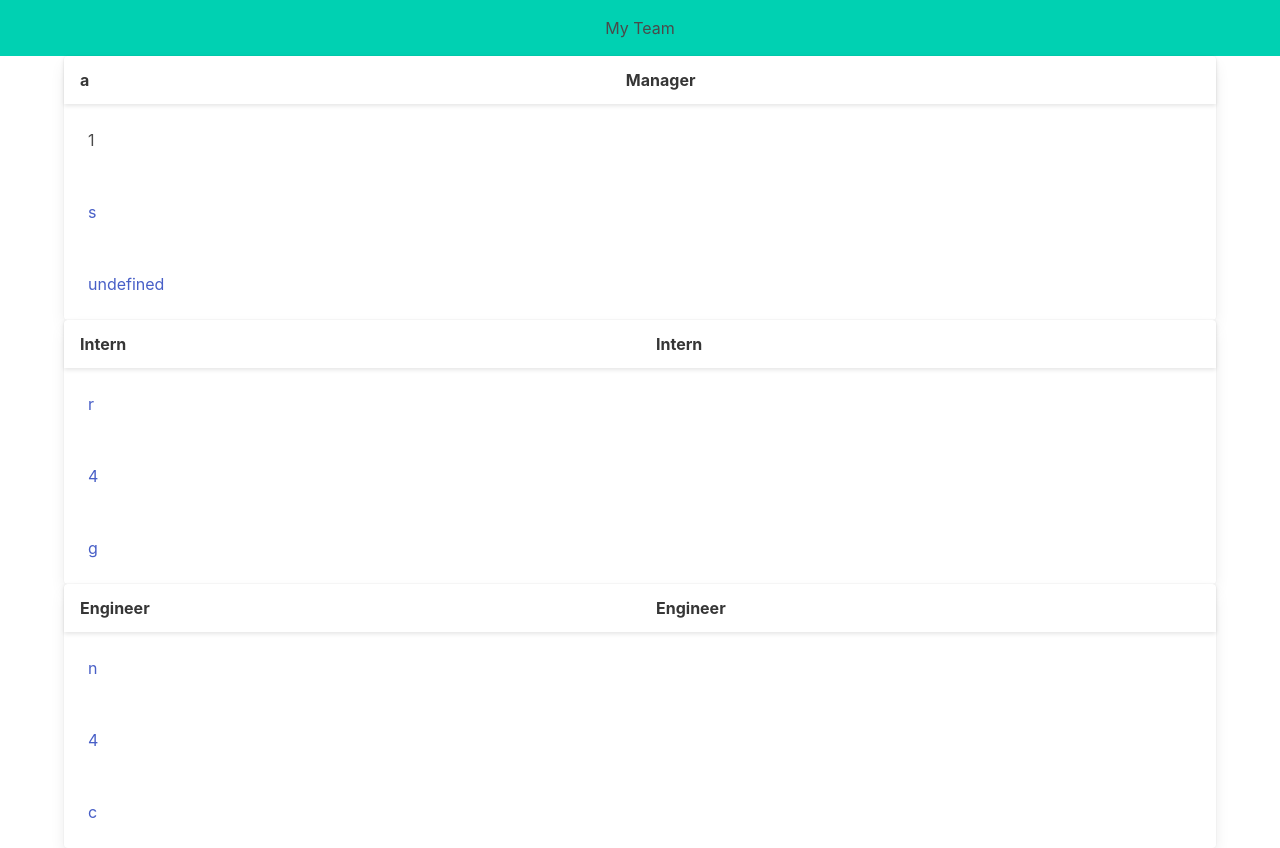
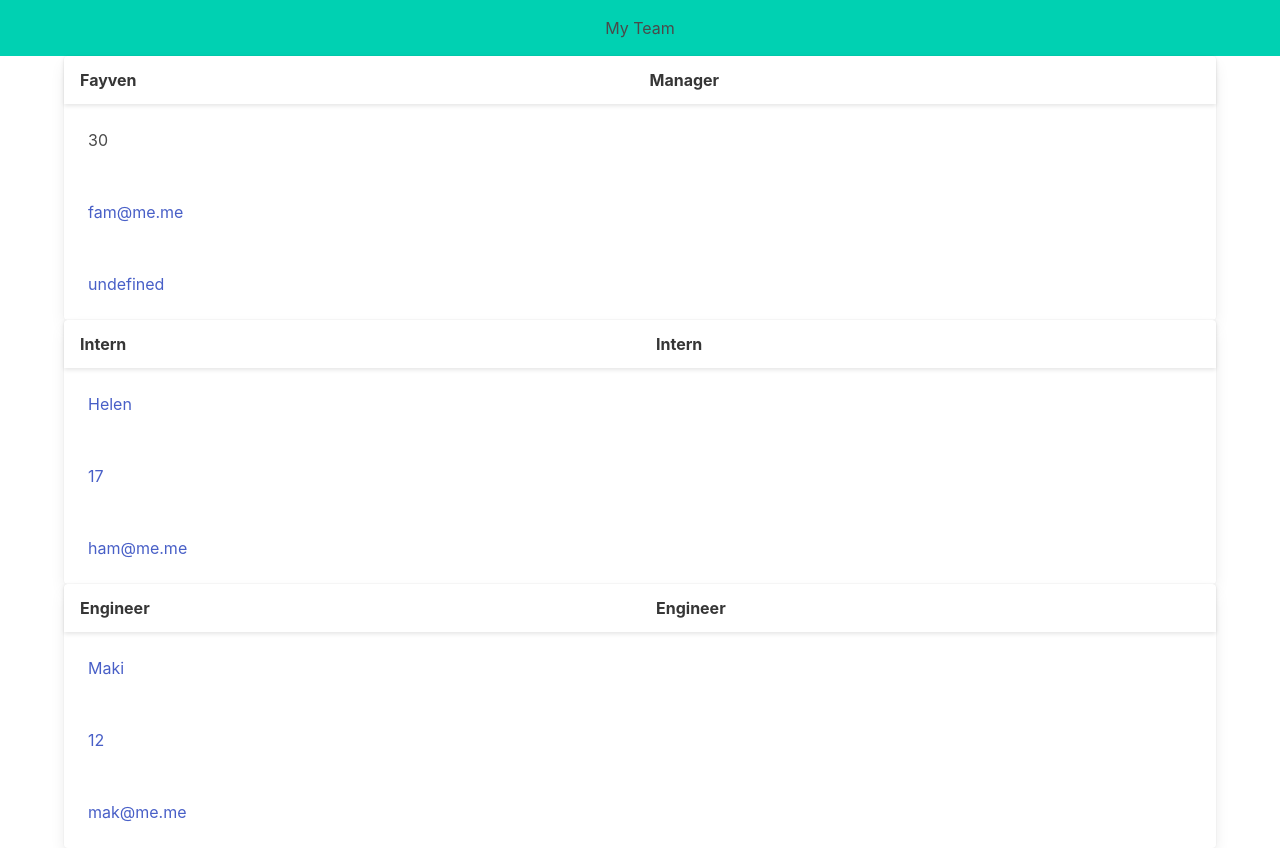
Before and after one commit to famelga/Team-Profile-Generator, a website: page index.html in a window 1280 px wide. Drawn offline with nearby package versions, Linux system fonts and the light colour scheme.

Commit message:
Add README

```diff
--- a/index.html
+++ b/index.html
@@ -14,11 +14,11 @@
             <main class="container">
                              <div class="card">
     <div class="card-header">
-    <div class="card-header-title is-center ">a</div>
+    <div class="card-header-title is-center ">Fayven</div>
     <div class="card-header-title is-center">Manager</div>
 </div>
-    <div class="card-content" id="id">1</div>
-    <div class="card-content" id="email"><a href="mailto:s">s</div>
+    <div class="card-content" id="id">30</div>
+    <div class="card-content" id="email"><a href="mailto:fam@me.me">fam@me.me</div>
     <div class="card-content" id="office-number">undefined</div>
     </div>
 </div>              <div class="card">
@@ -26,18 +26,18 @@
     <div class="card-header-title is-center ">Intern</div>
     <div class="card-header-title is-center">Intern</div>
 </div>
-    <div class="card-content" id="id">r</div>
-    <div class="card-content" id="email"><a href="mailto:4">4</div>
-    <div class="card-content" id="school">g</div>
+    <div class="card-content" id="id">Helen</div>
+    <div class="card-content" id="email"><a href="mailto:17">17</div>
+    <div class="card-content" id="school">ham@me.me</div>
     </div>
 </div>              <div class="card">
     <div class="card-header">
     <div class="card-header-title is-center ">Engineer</div>
     <div class="card-header-title is-center">Engineer</div>
 </div>
-    <div class="card-content" id="id">n</div>
-    <div class="card-content" id="email"><a href="mailto:4">4</div>
-    <div class="card-content" id="github"><a href="https://github.com/c" target="_blank">c</a></div>
+    <div class="card-content" id="id">Maki</div>
+    <div class="card-content" id="email"><a href="mailto:12">12</div>
+    <div class="card-content" id="github"><a href="https://github.com/mak@me.me" target="_blank">mak@me.me</a></div>
     </div>
 </div>
             </main>
```
Also changed, not shown: index.js (+3 -24 lines), README.md, assests/images/webpage.jpeg (added).
